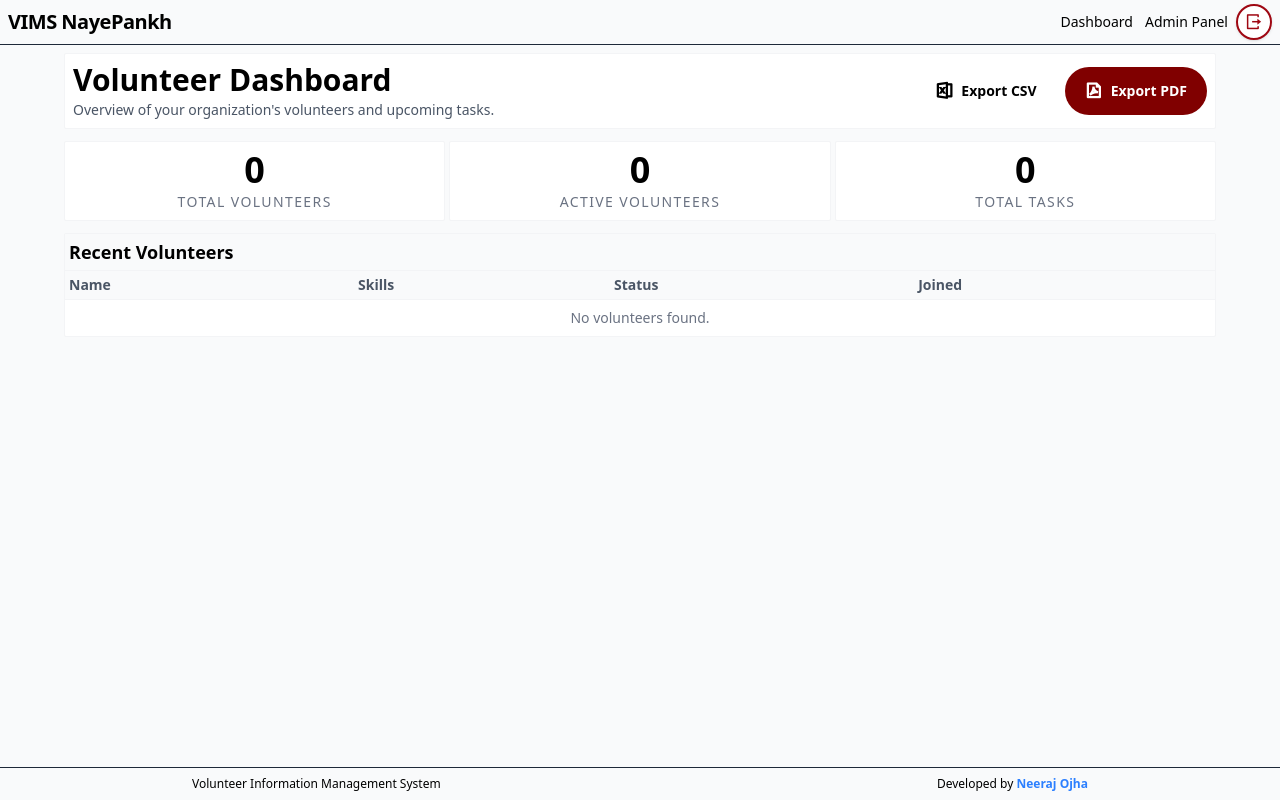
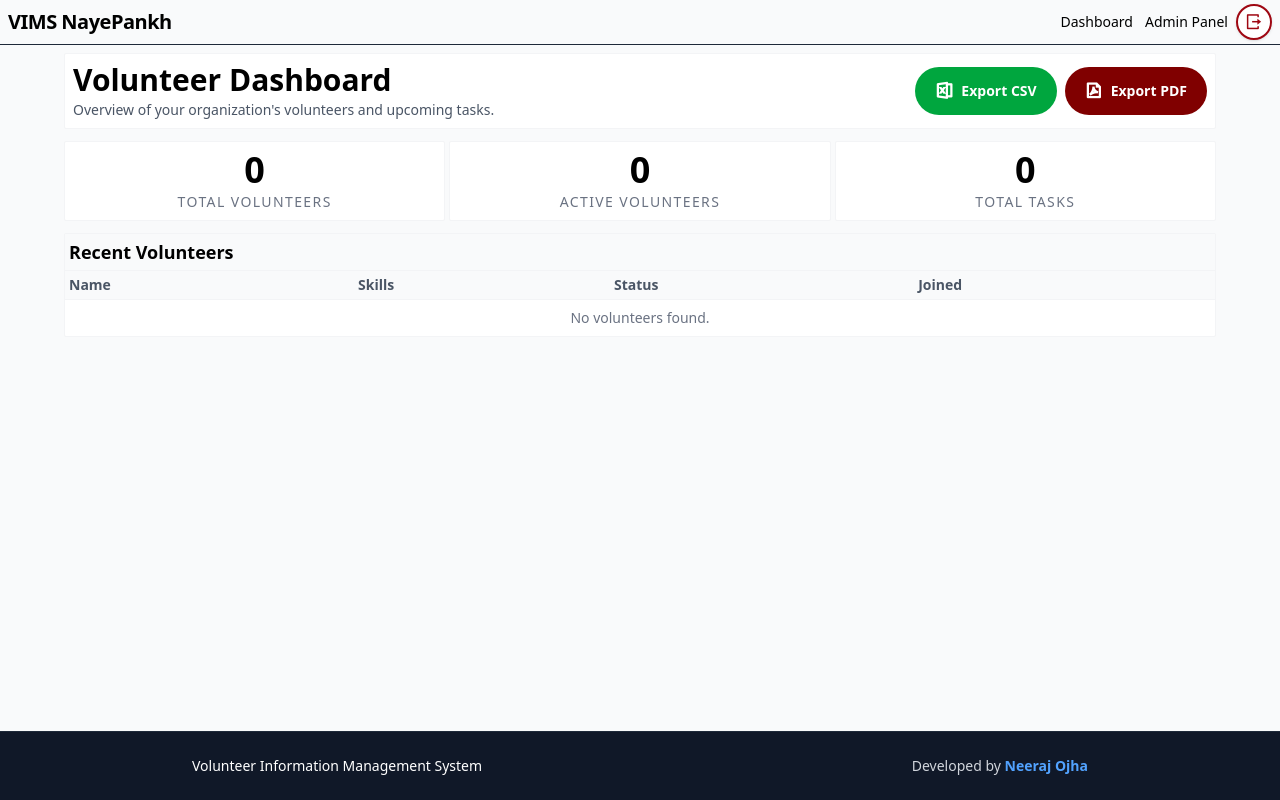
Before and after one commit to neerajojha1855/vims.nayepankh.ngo, a Django app: page / in a window 1280 px wide. Run offline with Django 5.2, Linux system fonts and the light colour scheme; the visitor is signed in with stand-in values (Sample User, id 1); data that the repository does not hold is empty; parts of the project's set-up code (start-up, migrations or seed data) failed here and were passed over; some libraries are stand-ins or nearby versions.

Commit message:
fix: footer's appearance to a premium dark look

```diff
--- a/templates/dashboard.html
+++ b/templates/dashboard.html
@@ -10,7 +10,7 @@
         </div>
         <div class="mt-1 md:mt-0 flex space-x-2">
             <!-- Export CSV Button -->
-            <a href="{% url 'export_volunteers' %}" class="inline-flex items-center bg-surface text-secondary hover:bg-gray-800 px-5 py-2.5 rounded-full font-bold text-sm transition-colors duration-fast focus-visible:ring-2 focus-visible:ring-offset-2 focus-visible:ring-surface">
+            <a href="{% url 'export_volunteers' %}" class="inline-flex items-center bg-green-600 text-white hover:bg-green-700 px-5 py-2.5 rounded-full font-bold text-sm transition-colors duration-fast focus-visible:ring-2 focus-visible:ring-offset-2 focus-visible:ring-green-600">
                 <i class="ri-file-excel-2-line mr-2 text-lg"></i>Export CSV
             </a>
 
--- a/templates/sections/_footer.html
+++ b/templates/sections/_footer.html
@@ -1,6 +1,6 @@
-<footer class="bg-surface text-secondary p-2 mt-auto text-center border-t border-gray-800">
-    <div class="max-w-4xl mx-auto flex flex-col md:flex-row justify-between items-center text-xs">
-        <p class="font-medium text-secondary">Volunteer Information Management System</p>
-        <p class="mb-1 md:mb-0">Developed by <span class="font-bold text-blue-500"><a href="https://portfolio-neeraj-puce.vercel.app/" target="_blank">Neeraj Ojha</a></span></p>
+<footer class="bg-gray-900 text-gray-300 py-6 px-4 mt-auto text-center border-t border-gray-800">
+    <div class="max-w-4xl mx-auto flex flex-col md:flex-row justify-between items-center text-sm">
+        <p class="font-medium text-white mb-2 md:mb-0">Volunteer Information Management System</p>
+        <p>Developed by <span class="font-bold text-blue-400 hover:text-blue-300 transition-colors"><a href="https://portfolio-neeraj-puce.vercel.app/" target="_blank">Neeraj Ojha</a></span></p>
     </div>
 </footer>
--- a/theme/static/css/dist/styles.css
+++ b/theme/static/css/dist/styles.css
@@ -16,7 +16,11 @@
     --color-red-800: oklch(44.4% 0.177 26.899);
     --color-red-900: oklch(39.6% 0.141 25.723);
     --color-green-100: oklch(96.2% 0.044 156.743);
+    --color-green-600: oklch(62.7% 0.194 149.214);
+    --color-green-700: oklch(52.7% 0.154 150.069);
     --color-green-800: oklch(44.8% 0.119 151.328);
+    --color-blue-300: oklch(80.9% 0.105 251.813);
+    --color-blue-400: oklch(70.7% 0.165 254.624);
     --color-blue-500: oklch(62.3% 0.214 259.815);
     --color-blue-600: oklch(54.6% 0.245 262.881);
     --color-blue-700: oklch(48.8% 0.243 264.376);
@@ -283,6 +287,9 @@
   .mb-1 {
     margin-bottom: calc(var(--spacing) * 1);
   }
+  .mb-2 {
+    margin-bottom: calc(var(--spacing) * 2);
+  }
   .mb-6 {
     margin-bottom: calc(var(--spacing) * 6);
   }
@@ -487,8 +494,14 @@
   .bg-gray-50 {
     background-color: var(--color-gray-50);
   }
+  .bg-gray-900 {
+    background-color: var(--color-gray-900);
+  }
   .bg-green-100 {
     background-color: var(--color-green-100);
+  }
+  .bg-green-600 {
+    background-color: var(--color-green-600);
   }
   .bg-red-100 {
     background-color: var(--color-red-100);
@@ -546,6 +559,9 @@
   }
   .py-2\.5 {
     padding-block: calc(var(--spacing) * 2.5);
+  }
+  .py-6 {
+    padding-block: calc(var(--spacing) * 6);
   }
   .py-12 {
     padding-block: calc(var(--spacing) * 12);
@@ -625,6 +641,9 @@
   .text-black {
     color: var(--color-black);
   }
+  .text-blue-400 {
+    color: var(--color-blue-400);
+  }
   .text-blue-500 {
     color: var(--color-blue-500);
   }
@@ -633,6 +652,9 @@
   }
   .text-gray-50 {
     color: var(--color-gray-50);
+  }
+  .text-gray-300 {
+    color: var(--color-gray-300);
   }
   .text-gray-400 {
     color: var(--color-gray-400);
@@ -725,6 +747,13 @@
       }
     }
   }
+  .hover\:bg-green-700 {
+    &:hover {
+      @media (hover: hover) {
+        background-color: var(--color-green-700);
+      }
+    }
+  }
   .hover\:bg-red-50 {
     &:hover {
       @media (hover: hover) {
@@ -743,6 +772,13 @@
     &:hover {
       @media (hover: hover) {
         background-color: var(--color-red-900);
+      }
+    }
+  }
+  .hover\:text-blue-300 {
+    &:hover {
+      @media (hover: hover) {
+        color: var(--color-blue-300);
       }
     }
   }
@@ -822,6 +858,11 @@
   .focus-visible\:ring-\[\#800000\] {
     &:focus-visible {
       --tw-ring-color: #800000;
+    }
+  }
+  .focus-visible\:ring-green-600 {
+    &:focus-visible {
+      --tw-ring-color: var(--color-green-600);
     }
   }
   .focus-visible\:ring-red-600 {
```
